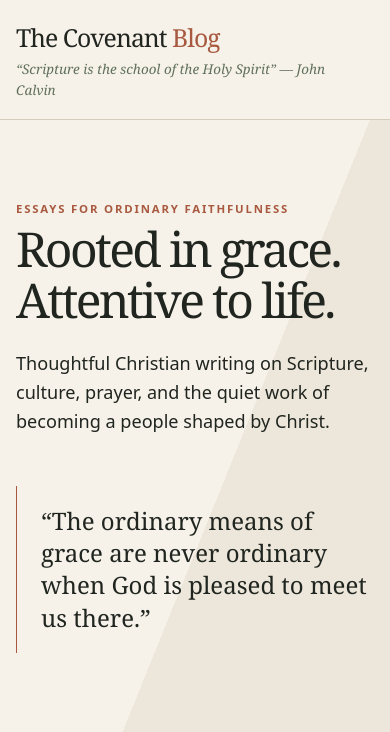
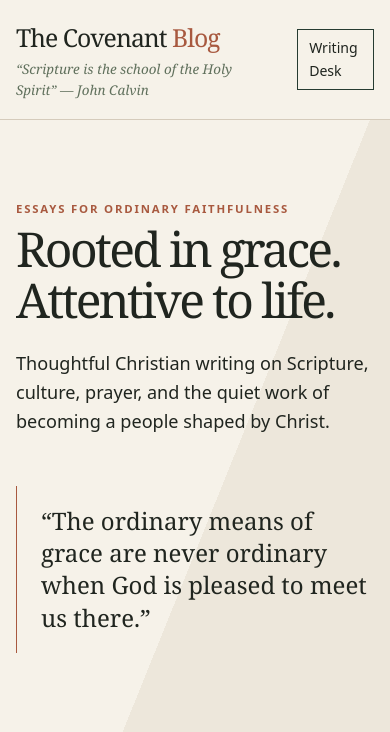
Before and after one commit to sfebbraro-png/Covenant-Notes, a PHP site: page / in a window 390 px wide. Shown: the top 732 px of the page. Run offline with PHP 8.4, Linux system fonts and the light colour scheme; some libraries are stand-ins or nearby versions.

Commit message:
Show Writing Desk link on mobile via desk class
The mobile breakpoint hides all nav links except .desk; the restored
Writing Desk link was missing that class, so the phone nav was empty.

Co-Authored-By: Claude Haiku 4.5 <noreply@anthropic.com>

```diff
--- a/public/index.php
+++ b/public/index.php
@@ -53,7 +53,7 @@ $sub_error  = isset($_GET['sub_error']) ? $_GET['sub_error'] : '';
       <?php endif; ?>
       <a href="#about">About</a>
       <a href="#archive">Archive</a>
-      <a href="/desk/">Writing Desk</a>
+      <a class="desk" href="/desk/">Writing Desk</a>
     </nav>
   </div>
 </header>
--- a/public/post.php
+++ b/public/post.php
@@ -63,7 +63,7 @@ if (!$post || ($is_preview && !is_logged_in())) {
       <?php endif; ?>
       <a href="/#about">About</a>
       <a href="/#archive">Archive</a>
-      <a href="/desk/">Writing Desk</a>
+      <a class="desk" href="/desk/">Writing Desk</a>
     </nav>
   </div>
 </header>
```
